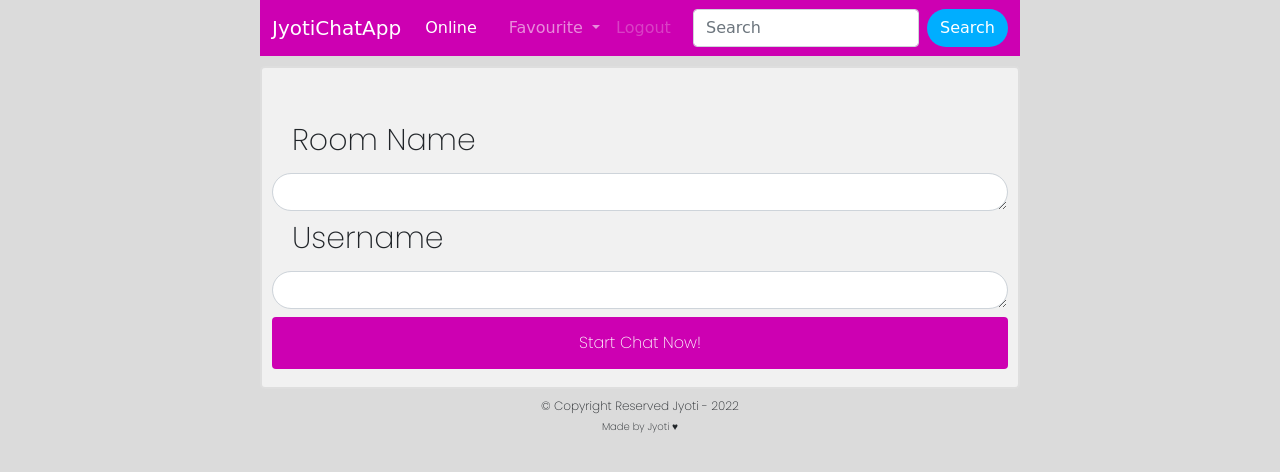
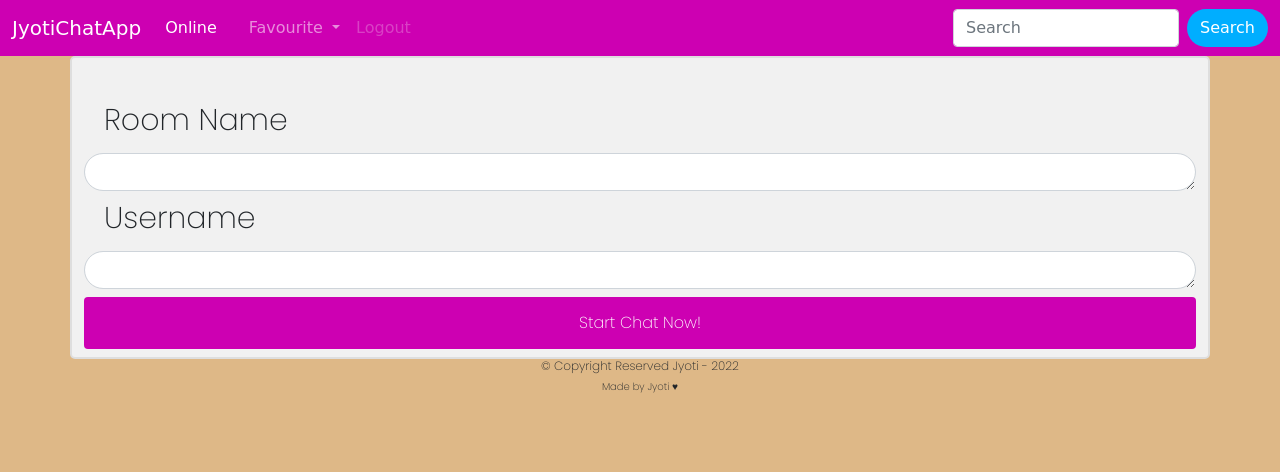
Before and after one commit to Jyoti0911/chat-app, a Django app: page / in a window 1280 px wide. Shown: the top 472 px of the page. Run offline with Django 3.2, Linux system fonts and the light colour scheme; some web fonts are replaced.

Commit message:
secod commit

```diff
--- a/templates/home.html
+++ b/templates/home.html
@@ -12,7 +12,7 @@
     <link rel="preconnect" href="https://fonts.gstatic.com" crossorigin>
     <link href="https://fonts.googleapis.com/css2?family=Benne&display=swap" rel="stylesheet">
     <link rel="stylesheet" href="main.css">
-    <title>Hello, world!</title>
+    <title>Chat-App</title>
     <style>
       body{
     background-color: #dbdbdb;
@@ -67,17 +67,17 @@ input[type=text], select {
 
     }
     body {
-        margin: 0 auto;
-        max-width: 800px;
-        padding: 0 20px;
+        margin: 0;
+        padding: 0 ;
+        background-color: burlywood;
       }
 
       .container {
         border: 2px solid #dedede;
         background-color: #f1f1f1;
         border-radius: 5px;
-        padding: 10px;
-        margin: 10px 0;
+        align-items: center;
+        justify-content: center;
       }
 
       .darker {
@@ -208,8 +208,10 @@ input[type=text], select {
             <input type="submit" value="Start Chat Now!">
         </form>
     </div>
+    <footer class="footer">
     <h5 >&copy;	Copyright Reserved Jyoti - 2022</h5>
 <h6>Made by Jyoti &hearts;	</h6>
+</footer>
 
 
 
```
Also changed, not shown: db.sqlite3.
